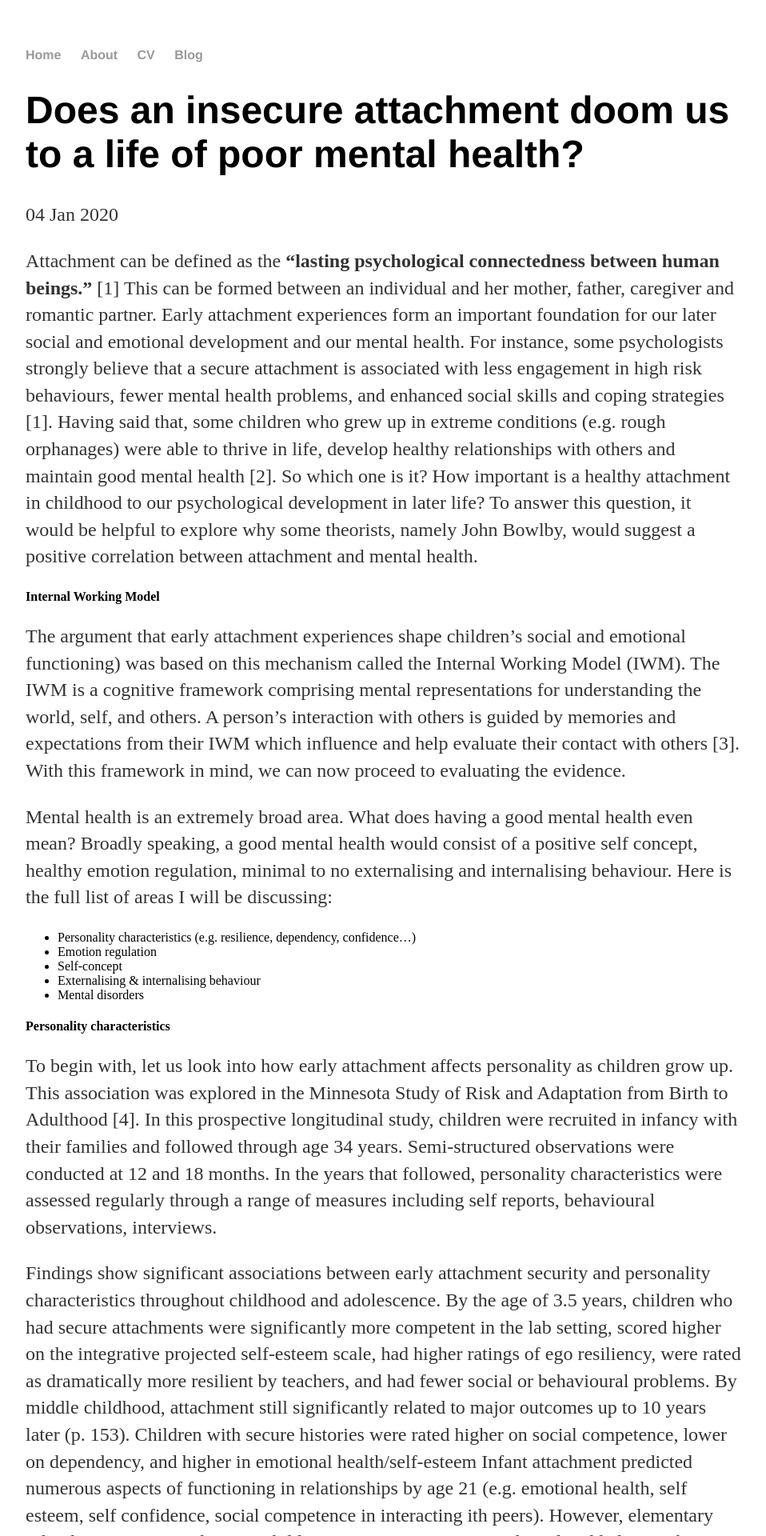
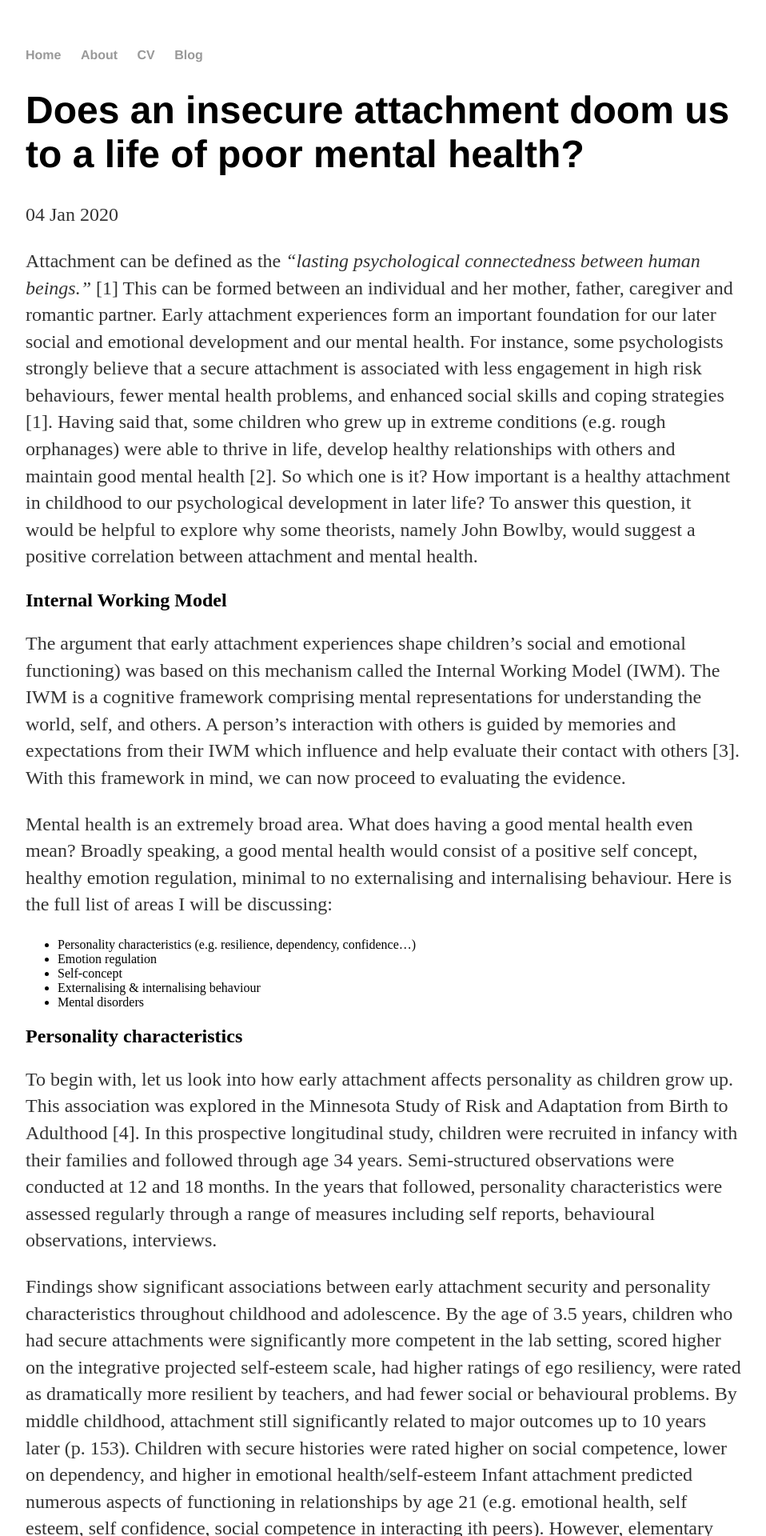
Before and after one commit to adrienne-shum/adrienne-shum.github.io, a Jekyll site: the page built from _posts/2020-01-04-adrienne-shum.md, in a window 1280 px wide. Shown: the top 1920 px of the page at 80% size, without its empty margins (160-1118 px from the left). Built offline with Jekyll 4.4.1, drawn with Linux system fonts in a browser that asks for light colours.

```diff
--- a/_posts/2020-01-04-adrienne-shum.md
+++ b/_posts/2020-01-04-adrienne-shum.md
@@ -4,48 +4,48 @@ title: "Does an insecure attachment doom us to a life of poor mental health?"
 date: 2020-01-04
 ---
 
-Attachment can be defined as the **"lasting psychological connectedness between human beings."** [1] This can be formed between an individual and her mother, father, caregiver and romantic partner. Early attachment experiences form an important foundation for our later social and emotional development and our mental health. For instance, some psychologists strongly believe that a secure attachment is associated with less engagement in high risk behaviours, fewer mental health problems, and enhanced social skills and coping strategies [1]. Having said that, some children who grew up in extreme conditions (e.g. rough orphanages) were able to thrive in life, develop healthy relationships with others and maintain good mental health [2]. So which one is it? How important is a healthy attachment in childhood to our psychological development in later life?
+Attachment can be defined as the *"lasting psychological connectedness between human beings."* [1] This can be formed between an individual and her mother, father, caregiver and romantic partner. Early attachment experiences form an important foundation for our later social and emotional development and our mental health. For instance, some psychologists strongly believe that a secure attachment is associated with less engagement in high risk behaviours, fewer mental health problems, and enhanced social skills and coping strategies [1]. Having said that, some children who grew up in extreme conditions (e.g. rough orphanages) were able to thrive in life, develop healthy relationships with others and maintain good mental health [2]. So which one is it? How important is a healthy attachment in childhood to our psychological development in later life?
 To answer this question, it would be helpful to explore why some theorists, namely John Bowlby, would suggest a positive correlation between attachment and mental health.
 
-#### Internal Working Model
+## Internal Working Model
 
 The argument that early attachment experiences shape children’s social and emotional functioning) was based on this mechanism called the Internal Working Model (IWM). The IWM is a cognitive framework comprising mental representations for understanding the world, self, and others. A person’s interaction with others is guided by memories and expectations from their IWM which influence and help evaluate their contact with others [3]. With this framework in mind, we can now proceed to evaluating the evidence.
 
 Mental health is an extremely broad area. What does having a good mental health even mean? Broadly speaking, a good mental health would consist of a positive self concept, healthy emotion regulation, minimal to no externalising and internalising behaviour. Here is the full list of areas I will be discussing:
 
-* Personality characteristics (e.g. resilience, dependency, confidence...)
-* Emotion regulation
-* Self-concept
-* Externalising & internalising behaviour
-* Mental disorders
+- Personality characteristics (e.g. resilience, dependency, confidence...)
+- Emotion regulation
+- Self-concept
+- Externalising & internalising behaviour
+- Mental disorders
 
-#### Personality characteristics
+## Personality characteristics
 To begin with, let us look into how early attachment affects personality as children grow up. This association was explored in the Minnesota Study of Risk and Adaptation from Birth to Adulthood [4]. In this prospective longitudinal study, children were recruited in infancy with their families and followed through age 34 years. Semi-structured observations were conducted at 12 and 18 months. In the years that followed, personality characteristics were assessed regularly through a range of measures including self reports,  behavioural observations, interviews.
 
 Findings show significant associations between early attachment security and personality characteristics throughout childhood and adolescence. By the age of 3.5 years, children who had secure attachments were significantly more competent in the lab setting, scored higher on the integrative projected self-esteem scale, had higher ratings of ego resiliency, were rated as dramatically more resilient by teachers, and had fewer social or behavioural problems. By middle childhood, attachment still significantly related to major outcomes up to 10 years later (p. 153). Children with secure histories were rated higher on social competence, lower on dependency, and higher in emotional health/self-esteem Infant attachment predicted numerous aspects of functioning in relationships by age 21 (e.g. emotional health, self esteem, self confidence, social competence in interacting ith peers). However, elementary school competence and parent-child interactions at age 13 significantly added to predictions. Thus, this research demonstrated that although the effects of early attachment is evident throughout development, other issues (such as stress, support, and ongoing care) are significant to the development of the child even into adulthood.
 This shows that attachment style and personality have strong associations but it is emphasised that both developmental history and current experience are also important in shaping personality growth. Therefore, the answer is not that simple. Attachment security does influence personality outcomes but because personality is multi-determined, early attachment is only one of many constituent influences.
 
-#### Emotion regulation
+## Emotion regulation
 Next up - emotions!
 
 Emotion regulation (ER) is the ability to respond to the ongoing demands of experience with the range of emotions in a manner that is socially tolerable and sufficiently flexible to permit spontaneous reactions as well as the ability to delay spontaneous reactions as needed. Attachment style is thought to be associated with ER because through parent’s acceptance and recognition of children’s emotions and willingness to communicate openly about emotions, it fosters children’s developing emotional awareness and scaffold the growth of competent flexible skills in emotion self-regulation [5].
 
 Association between secure attachment and ER can be observed in neurobiological & behavioural studies. In one study [6], researchers looked into the relationship between poor attachment and cortisol level (an indicator of stress response). When exposed to novel events, elevations in cortisol were found only for 18 months toddlers in insecure attachment. For  toddlers in secure relationships, the mothers’ presence helped to buffer the physiological effects of novel events. In a behavioural study [7], boys who were securely attached at age 1.5 were observed to use more constructive anger management strategies during a frustrating task. Boys with a healthy attachment waited quietly and asked questions much more often than boys with a poor attachment style.
 
-#### Self-concept
+## Self-concept
 Self-concept is a strong indicator of good mental health as it is the conception of ourselves being loved/worthy of being loved. In a study comparing 6 year olds who are either securely or insecurely attached [8], they found that children who were securely attached tend to explicitly describe themselves in generally positive terms in a puppet interview while being capable of admitting that they were imperfect. On the other hand, insecurely attached children either revealed a more negative self-image or resisted admitting flaws. Researchers explored the results with a different methodology to test whether the findings extended to implicit self-concept. In this study [9], they examined the association between security and children’s preference for receiving positive/negative feedback about self. Researchers found that secure attachment was associated with seeking more positive feedback about self.
 
-#### Externalising and internalising behaviour
+## Externalising and internalising behaviour
 Externalising (e.g. physical aggression, cheating, stealing) and internalising behaviour (fearfulness, social withdrawal) are signs of mental health difficulties. In a recent meta-analysis on attachment and externalising behaviour, insecure attachment was associated with later externalising problems (significant, d=0.31). Interestingly, larger effects were found in boys and in clinical samples. Children with a disorganised attachment were at the largest risk for developing externalising behaviour problems.
 
 In other meta-analysis [10], poor attachment was also found to be associated with internalising behaviour. The associations were significant but small (d=0.15), making it difficult to tease apart the effect of attachment and other characteristics, e.g. temperament.
 
-#### Mental disorders
+## Mental disorders
 Last but not least, and perhaps the most basic definition of good mental health is the absence of mental disease. Some research [11] have shown that attachment insecurity is closely linked to mental disorders. In a large-scale literature review (hundreds of cross-sectional, longitudinal, and prospective studies of both clinical and non-clinical samples), psychologists found that attachment insecurity was common among people with a wide variety of mental disorders. This included mild distress to severe personality disorders and even schizophrenia. However, cautious steps must be taken when interpreting these results. The statistics show a correlation between attachment and psychopathology which means the relationship is non-determinant instead of  causal.
 
 The causal link between attachment and psychopathology is further complicated by bidirectional ambiguity. Other research findings have shown that psychological problems can increase attachment insecurity. A study [12] found that late adolescent women who became less securely attached over periods of 6 - 24 months were more likely than their peers to have a history of psychopathology.
 
 All in all, there is evidence that an attachment-insecure attachment link exists but it is clear that a causal relationship cannot be established. Other factors are likely to intersect with or heighten the effects of attachment on the way to mental disorders.
 
-#### Final thoughts
+## Final thoughts
 A maltreated child with an insecure attachment style may develop positive self-concepts, grow up to become resilient to stress and be able to regulate their emotions. Similarly, a child with secured attachment may develop mental disorders in later life. A simple answer to the blogpost question is - no, a secure attachment is not **essential** for good mental health. It remains unclear how the effects of attachment interact with other risk factors when determining children's outcomes (e.g., genetically determined temperament, intelligence, life history, including maltreatment). Having said that, this should not undermine the importance and value of a secure attachment. As reviewed in the five areas above, it is evident that an insecure attachment style is a strong risk factor that may increase vulnerability to poor mental health. This highlights the importance for primary caregivers to create a safe space for their child to form a secure attachment with them.
```
